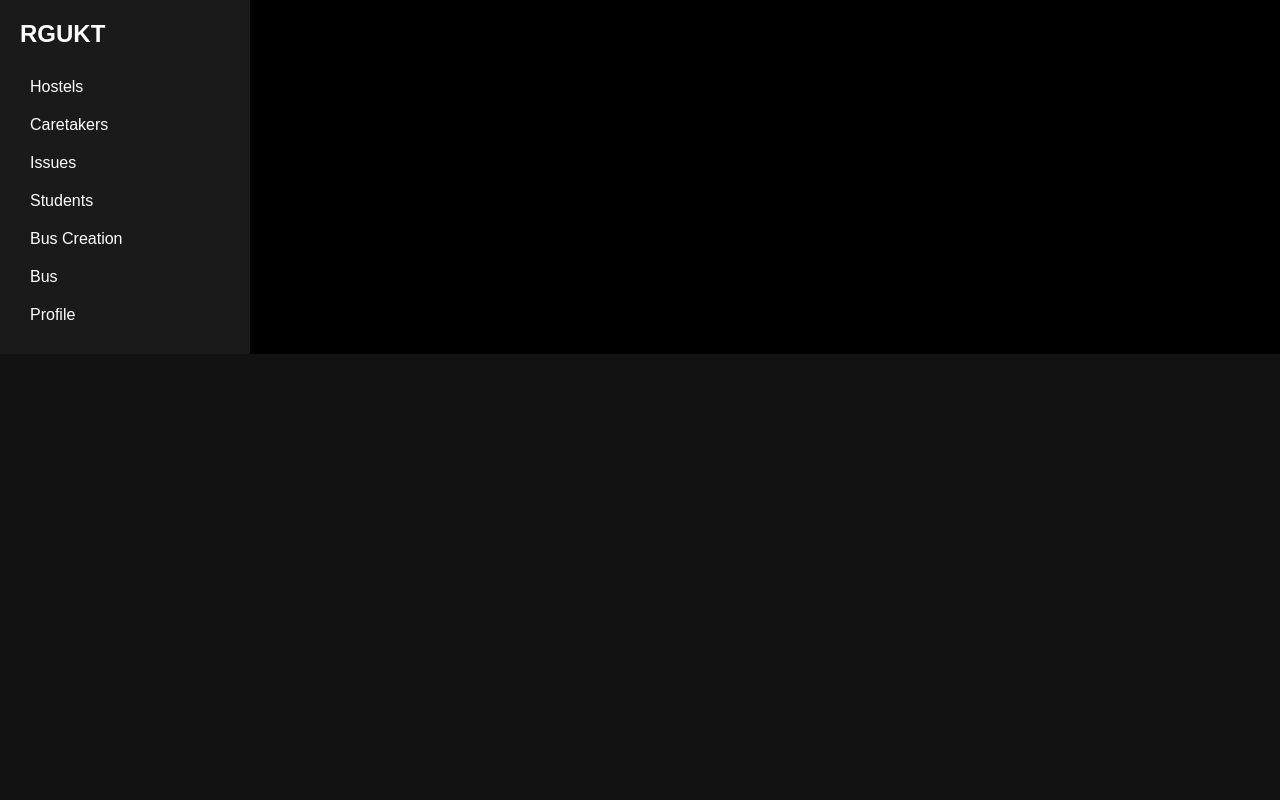
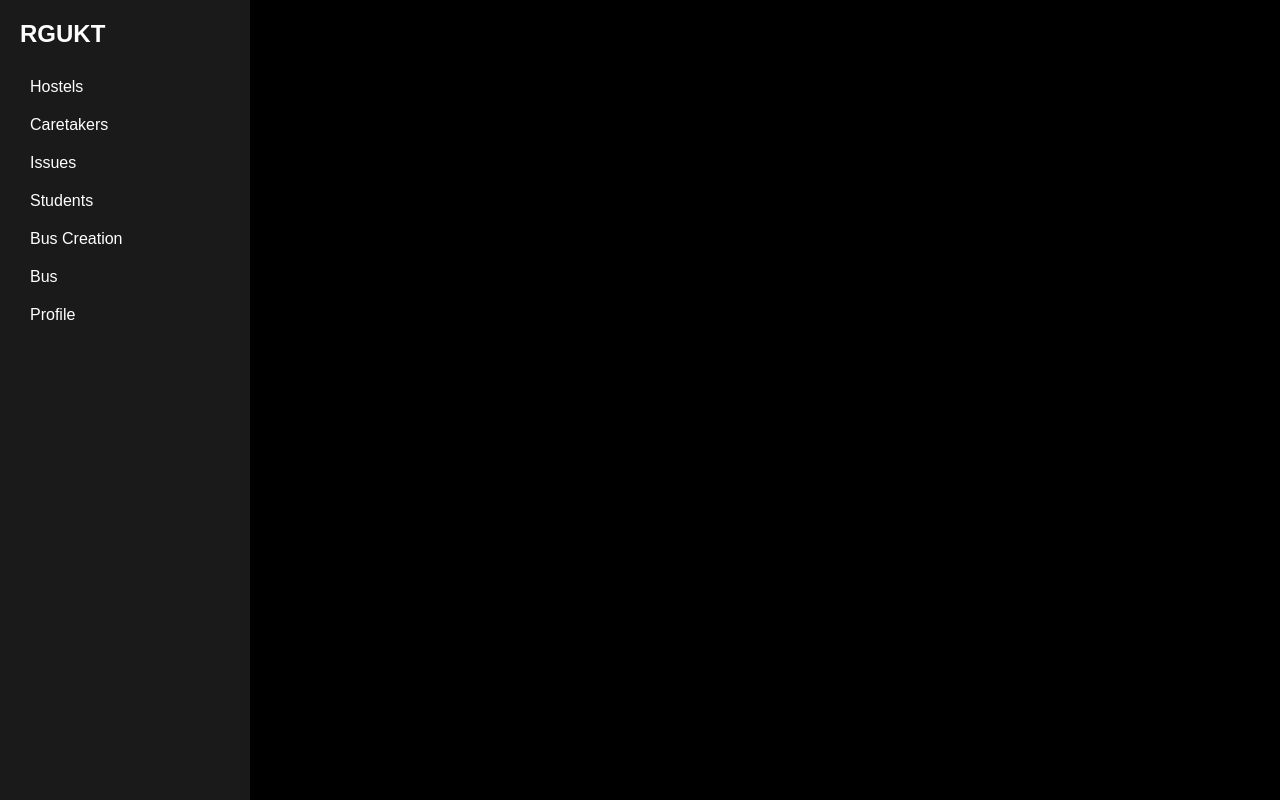
Before and after one commit to GaneshSunkari/HMS_Web, a React (Create React App) app: page /admindashboard in a window 1280 px wide. Built offline with nearby package versions, Linux system fonts and the light colour scheme; sample sign-in values are in the browser's storage.

Commit message:
fix : height bug fix

```diff
--- a/src/components/styles.css
+++ b/src/components/styles.css
@@ -9,6 +9,7 @@
   /* Layout */
   .container {
     display: flex;
+    min-height: 100vh;
     height: 100%;
     background-color: #000;
     color: white;
--- a/src/index.css
+++ b/src/index.css
@@ -14,5 +14,6 @@
 
 /* index.css or App.css */
 html, body, #root {
+  min-height: 100vh;
   background-color: #121212; /* optional background */
 }
```
